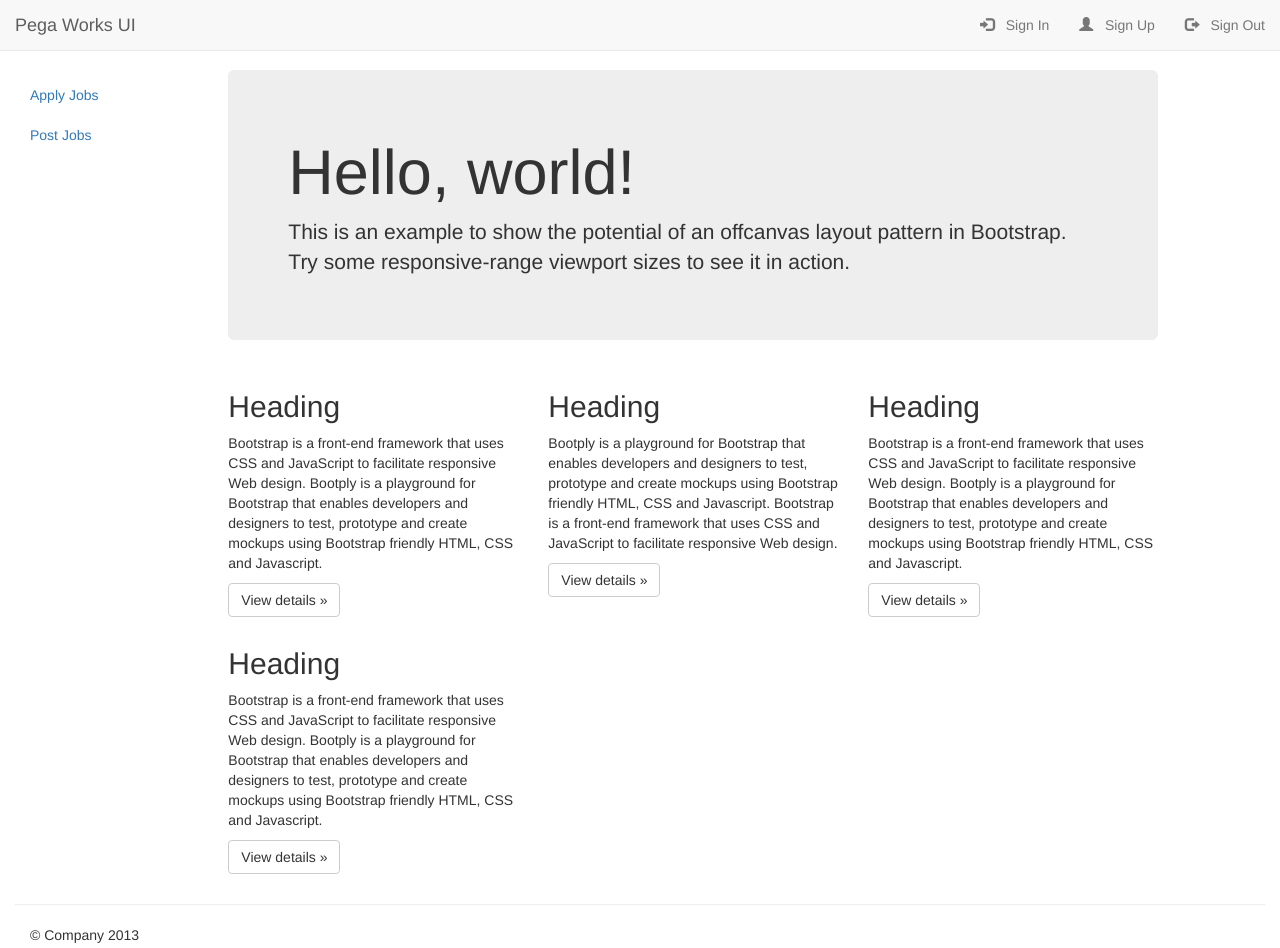
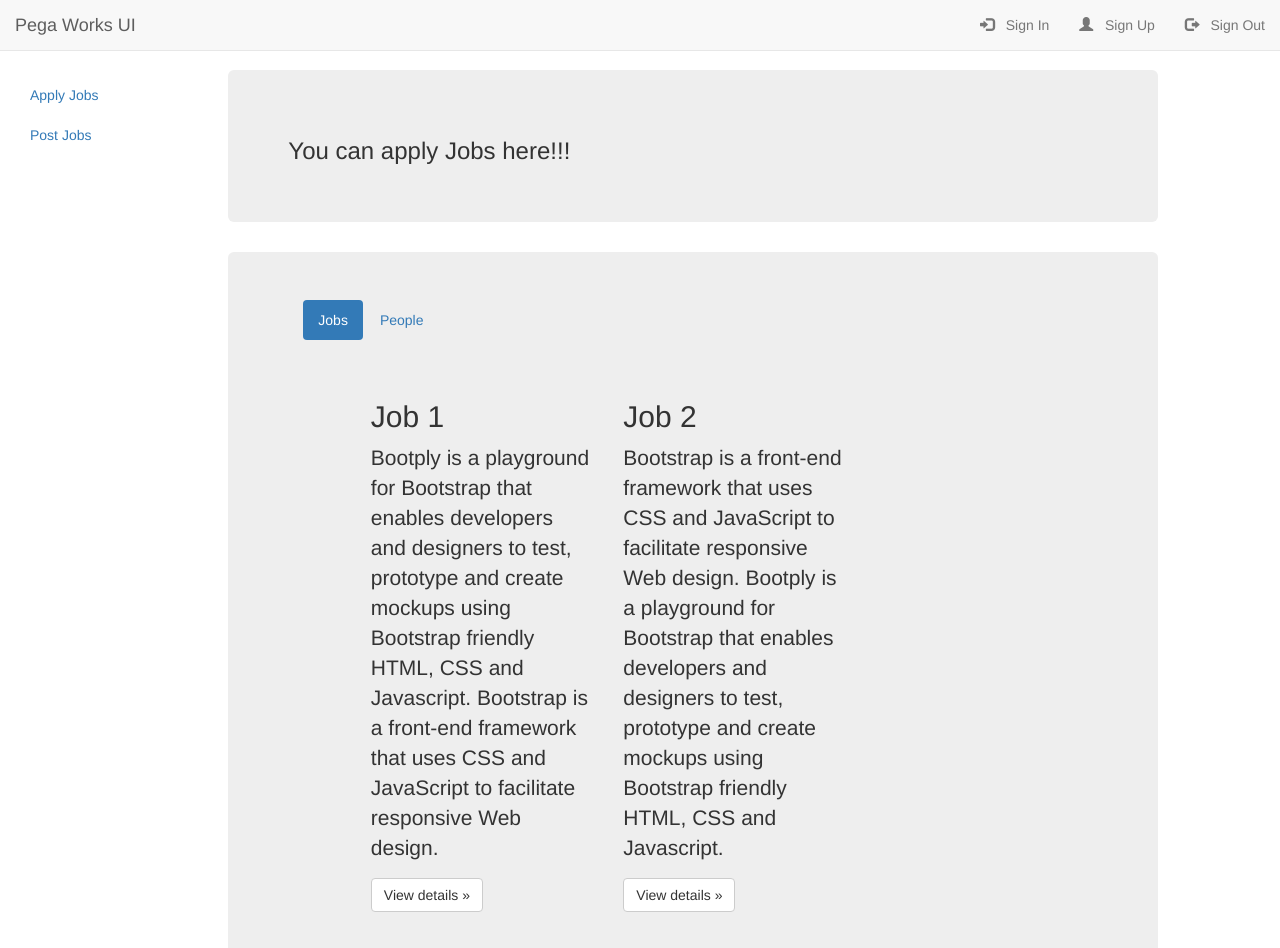
Before and after one commit to Mubarak1993/PegaWorksUI, a plain HTML site: page index.html in a window 1280 px wide. Shown: the top 948 px of the page. Drawn offline with nearby package versions, Linux system fonts and the light colour scheme.

Commit message:
Added Tabs and done alignents
Added Tabs inside the main section

```diff
--- a/index.html
+++ b/index.html
@@ -57,39 +57,61 @@
 
         <div class="col-xs-12 col-sm-9">
             <br>
+
 			<div class="jumbotron">
 			    <a href="#" class="visible-xs" data-toggle="offcanvas"><i class="fa fa-lg fa-reorder"></i></a>
-                <h1>Hello, world!</h1>
-                <p>This is an example to show the potential of an offcanvas layout pattern in Bootstrap. Try some responsive-range viewport sizes to see it in action.</p>
+                <span><h3>You can apply Jobs here!!!</h3></span>
             </div>
-            <div class="row">
+
+        <div class="jumbotron">
+        <!-- <div class="row well">    -->
+             <!-- <div class="col-6 col-sm-6 col-lg-4"> -->
+			 <div class="col-xs-12 col-sm-9">
+                <ul class="nav nav-pills">
+                    <li class="active"><a data-toggle="pill" href="#jobs">Jobs</a></li>
+                    <li><a data-toggle="pill" href="#people">People</a></li>
+                </ul>
+			</div>
+                <!--/span-->
+
+			<div class="row col-sm-offset-1"><br><br><br><br>
+			 <div class="tab-content">
+              <div id="jobs" class="tab-pane fade in active">
                 <div class="col-6 col-sm-6 col-lg-4">
-                    <h2>Heading</h2>
+                    <h2>Job 1</h2>
+                    <p>Bootply is a playground for Bootstrap that enables developers and designers to test, prototype and create mockups using Bootstrap friendly HTML, CSS and Javascript. Bootstrap is a front-end framework that uses CSS and JavaScript to
+                        facilitate responsive Web design. </p>
+                    <p><a class="btn btn-default" href="#">View details »</a></p>
+                </div>
+
+                <!--/span-->
+
+                <div class="col-6 col-sm-6 col-lg-4">
+                    <h2>Job 2</h2>
                     <p>Bootstrap is a front-end framework that uses CSS and JavaScript to facilitate responsive Web design. Bootply is a playground for Bootstrap that enables developers and designers to test, prototype and create mockups using Bootstrap
                         friendly HTML, CSS and Javascript.</p>
                     <p><a class="btn btn-default" href="#">View details »</a></p>
                 </div>
-                <!--/span-->
-                <div class="col-6 col-sm-6 col-lg-4">
-                    <h2>Heading</h2>
-                    <p>Bootply is a playground for Bootstrap that enables developers and designers to test, prototype and create mockups using Bootstrap friendly HTML, CSS and Javascript. Bootstrap is a front-end framework that uses CSS and JavaScript to
-                        facilitate responsive Web design. </p>
-                    <p><a class="btn btn-default" href="#">View details »</a></p>
 			</div>
+
 			<!--/span-->
 
+
+			<div id="people" class="tab-pane fade">
                 <div class="col-6 col-sm-6 col-lg-4">
-                    <h2>Heading</h2>
+                    <h2>People 1</h2>
                     <p>Bootstrap is a front-end framework that uses CSS and JavaScript to facilitate responsive Web design. Bootply is a playground for Bootstrap that enables developers and designers to test, prototype and create mockups using Bootstrap
                         friendly HTML, CSS and Javascript.</p>
                     <p><a class="btn btn-default" href="#">View details »</a></p>
                 </div>
-                <!--/span-->
 				 <div class="col-6 col-sm-6 col-lg-4">
-                    <h2>Heading</h2>
+                    <h2>People 2</h2>
                     <p>Bootstrap is a front-end framework that uses CSS and JavaScript to facilitate responsive Web design. Bootply is a playground for Bootstrap that enables developers and designers to test, prototype and create mockups using Bootstrap
                         friendly HTML, CSS and Javascript.</p>
                     <p><a class="btn btn-default" href="#">View details »</a></p>
+                </div>
+			</div>
+       </div>
       </div>
 			<!--/span-->
             </div>
@@ -102,10 +124,11 @@
     <!--/row-->
 
     <hr>
-
+   <!--
     <footer>
         <p>© Company 2013</p>
     </footer>
+	 -->
 
 </div>
 <!--/.container-->
```
Lines whose indentation alone changed are shown as unchanged.
